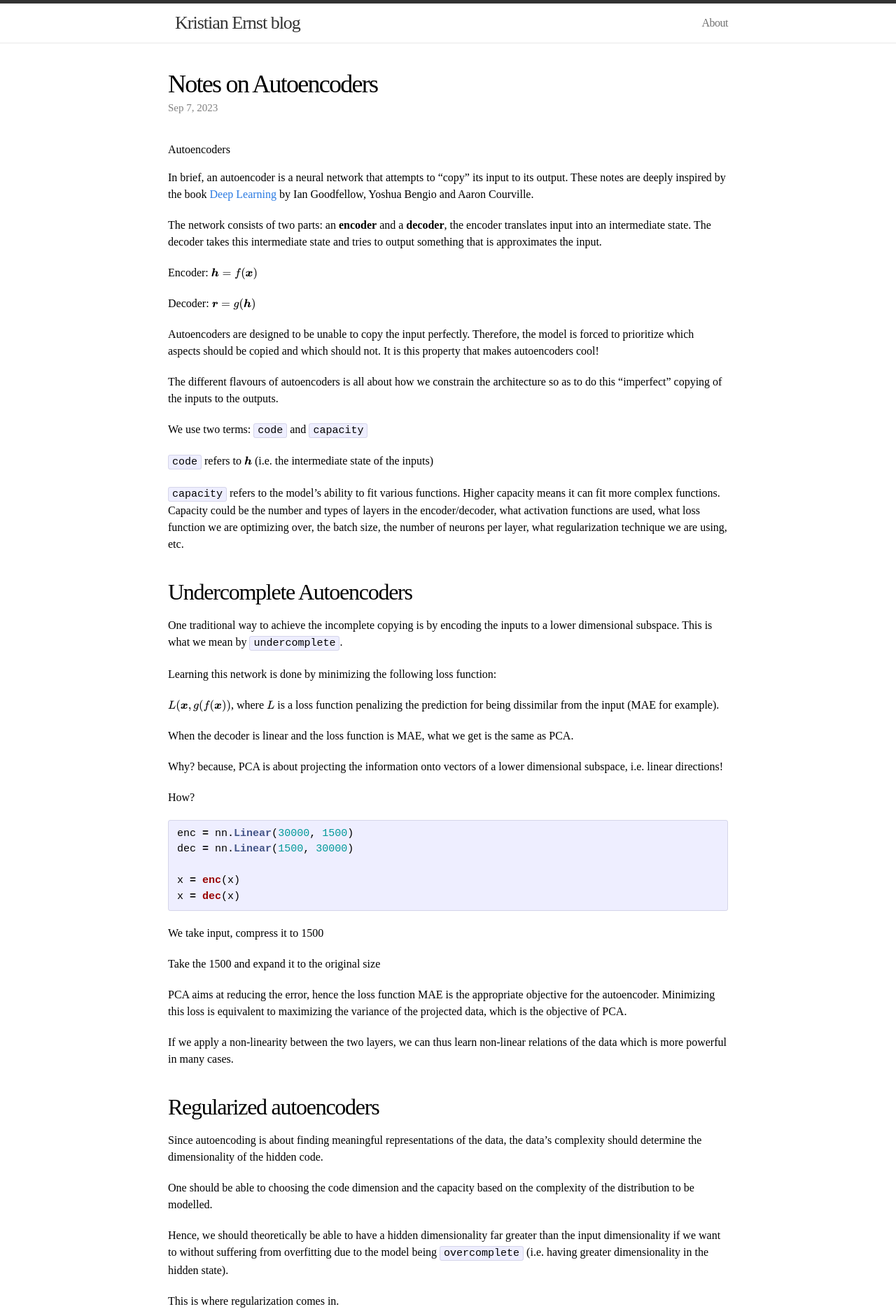
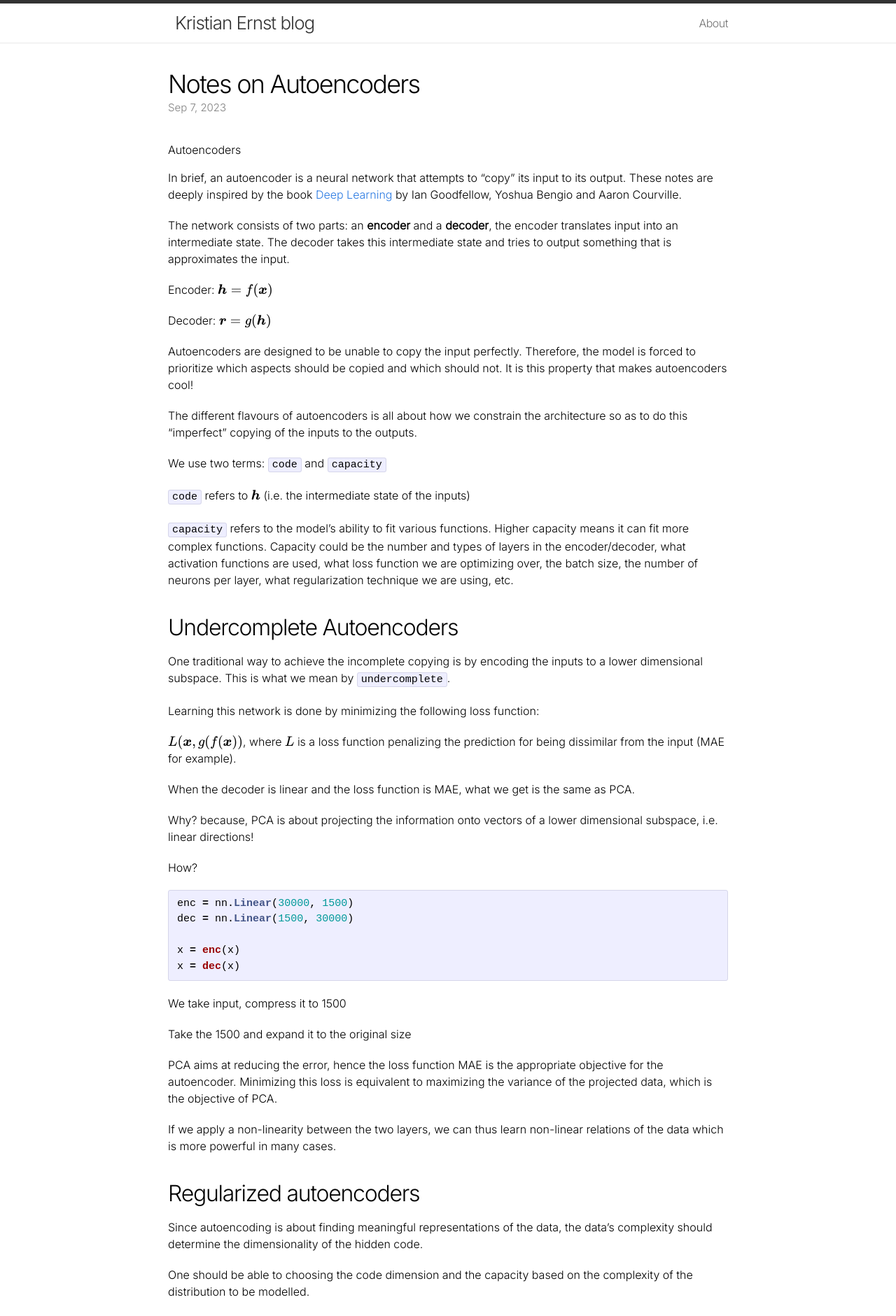
Before and after one commit to kristianernst/kristianernst.github.io, a Jekyll site: the page built from _posts/2023-09-07-autoencoders.markdown, in a window 1280 px wide. Shown: the top 1881 px of the page at 70% size. Built offline with Jekyll 4.4.1, drawn with Linux system fonts in a browser that asks for light colours; some web fonts are replaced; formulas are drawn with MathJax 3; comment, search, counter and statistics services are not loaded.

```diff
--- a/_posts/2023-09-07-autoencoders.markdown
+++ b/_posts/2023-09-07-autoencoders.markdown
@@ -387,9 +387,9 @@
 
 An important characterization of a manifold is the set of its tangent planes. At a point x on a d-dimensional manifold, the tangent plane is given by d basis vectors that span the local directions of variation allowed on the manifold. As illustrated in **figure** **14.6**, these local directions specify how one can change x infinitesimally while staying on the manifold.
 
-<img src="../assets/architectures/Screenshot_2023-09-14_at_23.52.40.png" alt="Screenshot 2023-09-14 at 23.52.40.png" style="zoom: 33%;" />
+<img src="/assets/architectures/Screenshot_2023-09-14_at_23.52.40.png" alt="Screenshot 2023-09-14 at 23.52.40.png" style="zoom: 33%;" />
 
-<img src="../assets/architectures/Screenshot_2023-09-14_at_23.58.43.png" alt="Screenshot 2023-09-14 at 23.58.43.png" style="zoom:33%;" />
+<img src="/assets/architectures/Screenshot_2023-09-14_at_23.58.43.png" alt="Screenshot 2023-09-14 at 23.58.43.png" style="zoom:33%;" />
 
 All autoencoder training procedures involve a compromise between two forces:
 
--- a/css/main.css
+++ b/css/main.css
@@ -1,7 +1,7 @@
 /* Base */
 /* ----------------------------------------------------------*/
-@import url('https://fonts.googleapis.com/css2?family=STIX+Two+Text&display=swap');
-@import url('https://fonts.googleapis.com/css2?family=Fira+Sans+Extra+Condensed:wght@300&display=swap');
+@import url('https://fonts.googleapis.com/css2?family=STIX+Two+Text&display=block');
+@import url('https://fonts.googleapis.com/css2?family=Inter:wght@300&display=block');
 
 
 
@@ -13,7 +13,7 @@
 html, body { height: 100%; }
 
 body {
-  font-family: "Fira Sans Extra Condensed", serif !important;
+  font-family: "Inter", sans-serif !important;
   font-size: 16px;
   line-height: 1.5;
   font-weight: 300;
```
Also changed, not shown: _posts/2023-10-11-compute.markdown (+4 -4 lines).
